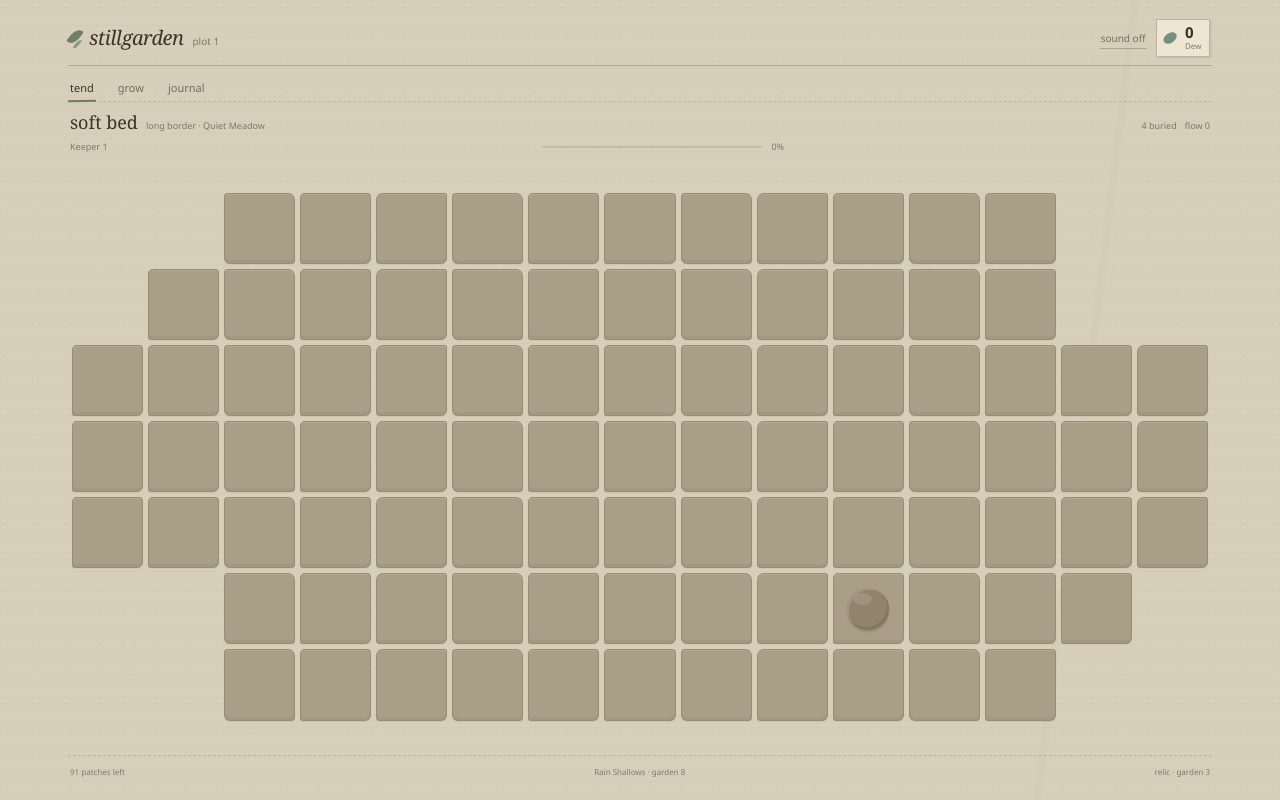
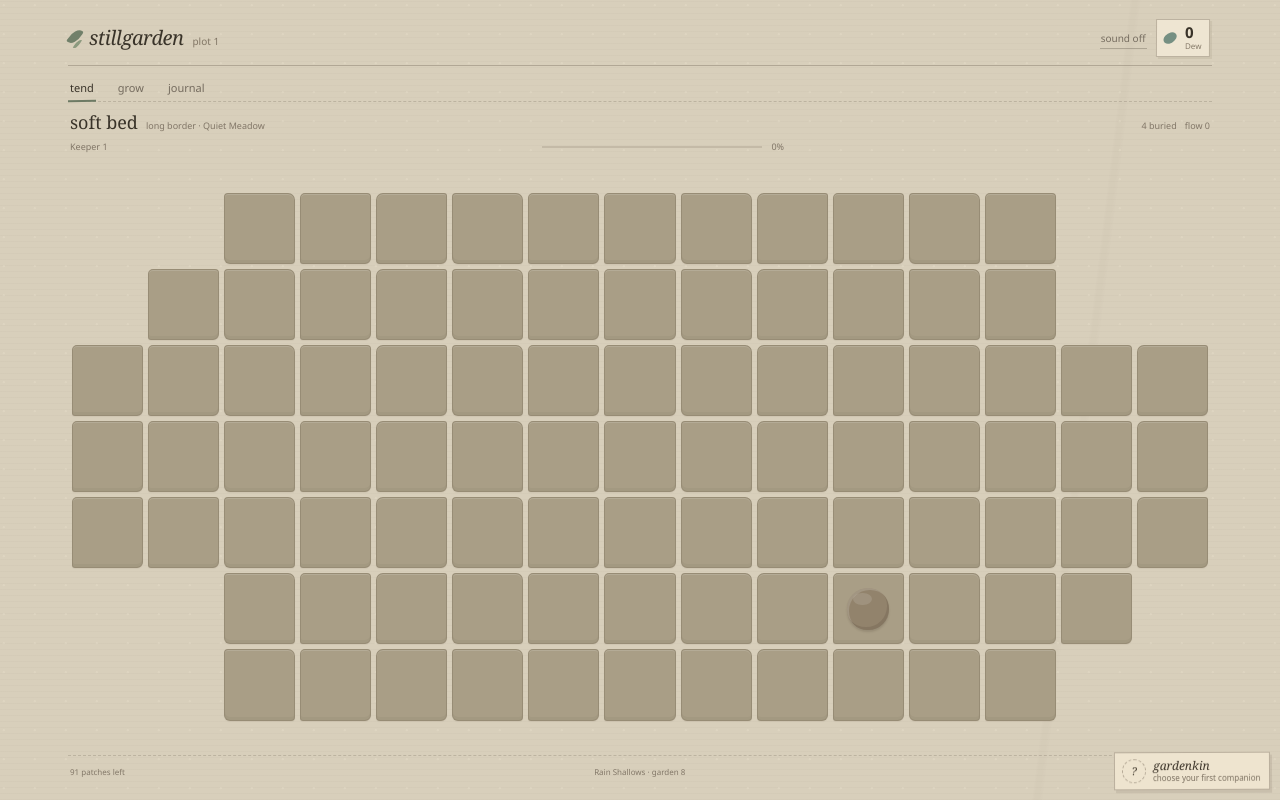
Before and after one commit to iknowuo01001-glitch/stillgarden, a Next.js app: page / in a window 1280 px wide. Built offline with nearby package versions, Linux system fonts and the light colour scheme.

Commit message:
Mount Gardenkin companion bridge throughout Stillgarden

```diff
--- a/app/layout.tsx
+++ b/app/layout.tsx
@@ -1,5 +1,6 @@
 import type { Metadata } from "next";
 import "./globals.css";
+import PetBridge from "./PetBridge";
 
 export const metadata: Metadata = {
   title: "Stillgarden",
@@ -9,7 +10,7 @@ export const metadata: Metadata = {
 export default function RootLayout({ children }: Readonly<{ children: React.ReactNode }>) {
   return (
     <html lang="en">
-      <body>{children}</body>
+      <body>{children}<PetBridge /></body>
     </html>
   );
 }
```
